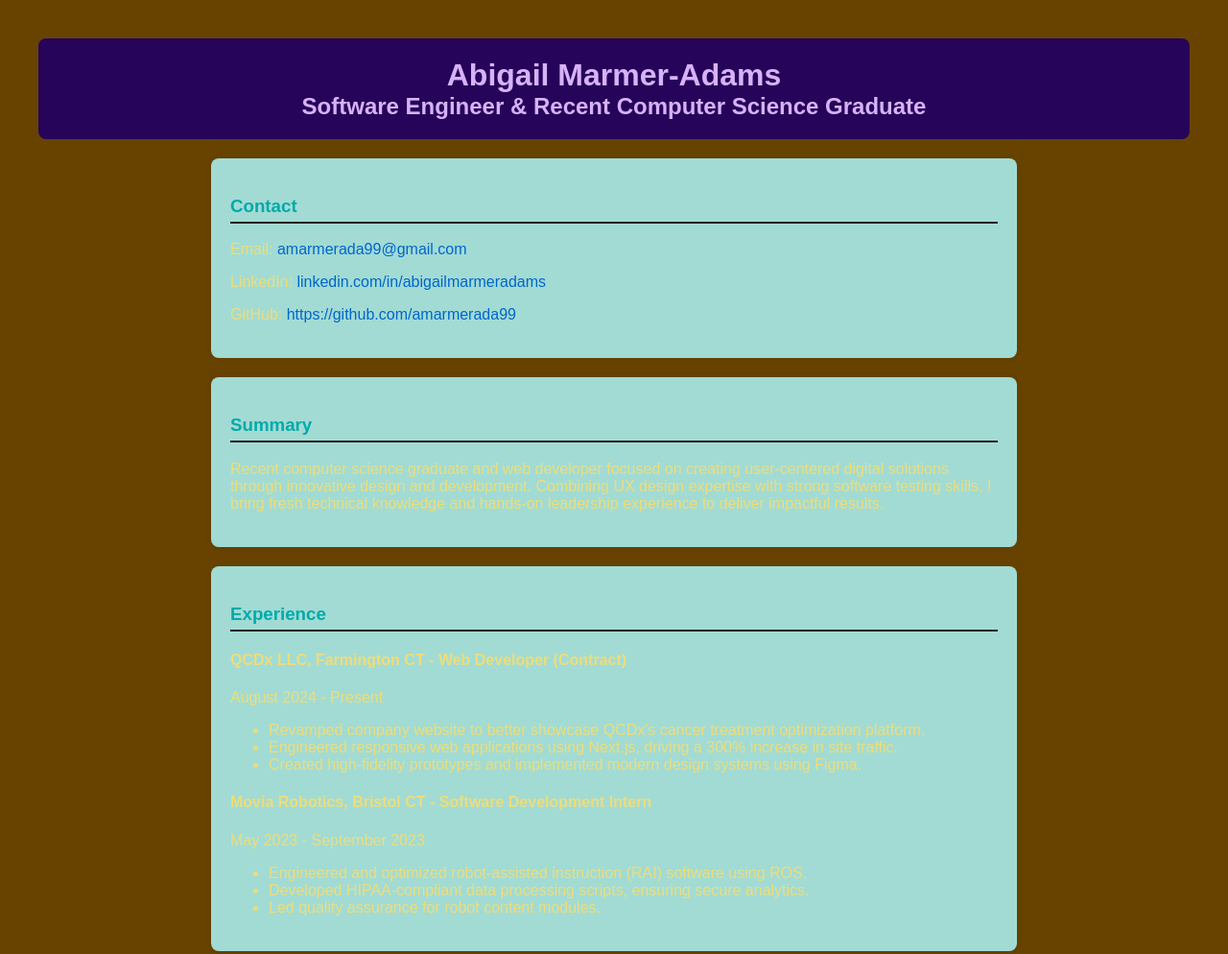
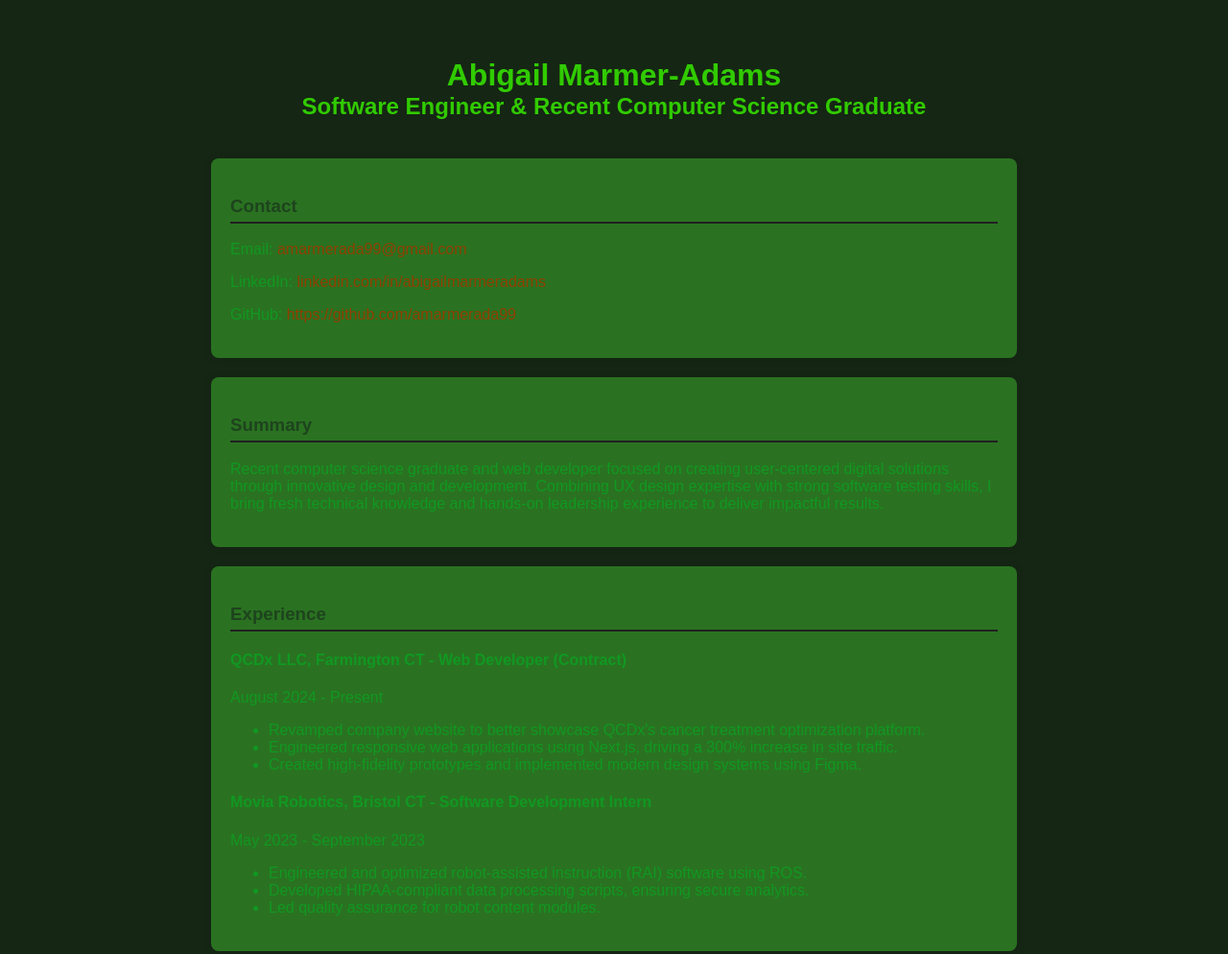
Before and after one commit to amarmerada99/amarmerada99.github.io, a plain HTML site: page index.html in a window 1280 px wide. Shown: the top 994 px of the page at 96% size. Drawn offline with Linux system fonts and the light colour scheme.

Commit message:
changed color palette green

```diff
--- a/index.css
+++ b/index.css
@@ -2,20 +2,19 @@ body {
     font-family: Arial, sans-serif;
     margin: 40px;
     padding: 0;
-    background-color: #684300;
-    color: #eddd7a;
+    background-color: #152614;
+    color: #119822;
 }
 
 header {
     text-align: center;
-    background-color: #25045a;
-    color: #d8b2f7;
+    color: #31cb00;
     padding: 20px;
     border-radius: 8px;
 }
 
 section {
-    background: rgb(162, 219, 212);
+    background: #2a7221;
     padding: 20px;
     margin: 20px auto;
     border-radius: 8px;
@@ -28,13 +27,13 @@ h1, h2 {
 }
 
 h3 {
-    color: #00AAAA;
+    color: #1e441e;
     border-bottom: 2px solid #212121;
     padding-bottom: 5px;
 }
 
 a {
-    color: #0066cc;
+    color: #8e3f02;
     text-decoration: none;
 }
 
```
